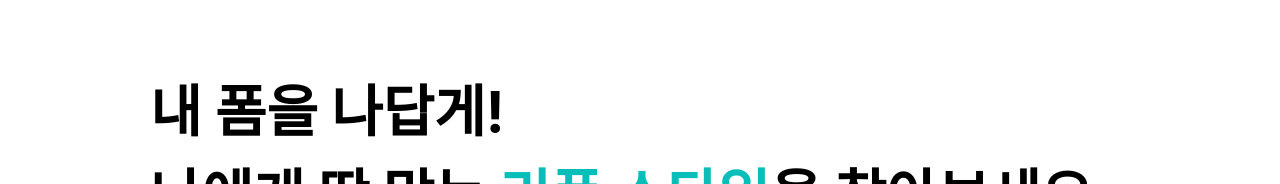
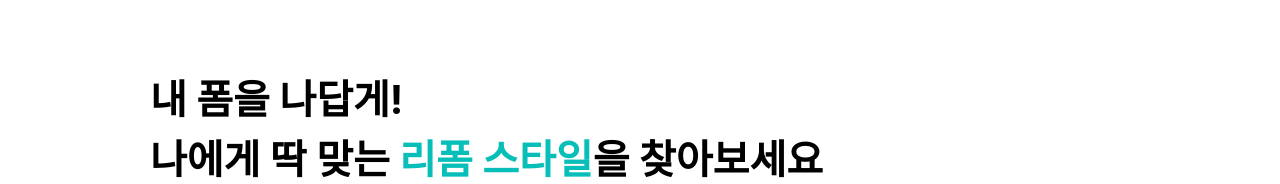
Before and after one commit to UMC-9th-project/myform-reform-FE, a React (Vite) app: page /home in a window 1280 px wide. Shown: the part 768-952 px from the top of the page. Built offline with nearby package versions, Linux system fonts and the light colour scheme; no server answers; a web font is replaced by a local one.

Commit message:
fix : home 글씨 크기 수정

```diff
--- a/src/pages/home/Home.tsx
+++ b/src/pages/home/Home.tsx
@@ -74,7 +74,7 @@ const Home = () => {
       </div>
 
       <div className='mt-[7.8rem] mx-[9.375rem]'>
-      <div className='heading-h1-bd  flex flex-col'>
+      <div className='heading-h2-bd  flex flex-col'>
         <p>내 폼을 나답게!</p>
         <p>나에게 딱 맞는 <span className='text-[var(--color-mint-1)]'>리폼 스타일</span>을 찾아보세요</p>
       </div>
```
